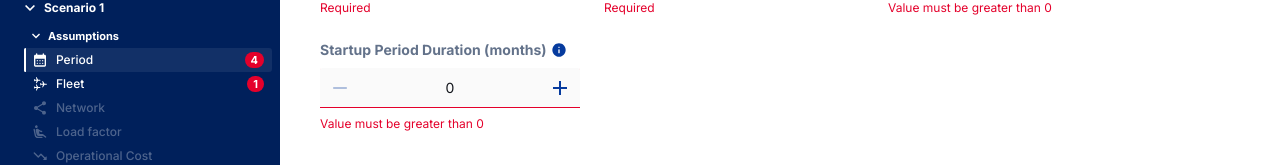
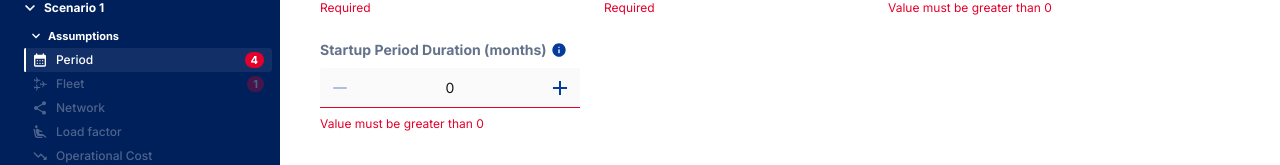
Before and after one commit to nomanocra/airlinedigitaltwin, a React (Vite) app: page /airline-business-planner/study/1 in a window 1280 px wide. Shown: the part 228-393 px from the top of the page. Built offline with nearby package versions, Linux system fonts and the light colour scheme.

Commit message:
fix: disable fleet until period is filled

```diff
--- a/src/products/airline-business-planner/pages/StudyPage.tsx
+++ b/src/products/airline-business-planner/pages/StudyPage.tsx
@@ -266,7 +266,7 @@ export default function StudyPage() {
                       const isSelected =
                         selectedItem.scenarioId === scenario.id &&
                         selectedItem.itemId === item.id;
-                      const isDisabled = item.id !== 'period' && item.id !== 'fleet' && periodErrors > 0;
+                      const isDisabled = item.id !== 'period' && periodErrors > 0;
                       return (
                         <PanelButton
                           key={item.id}
```
